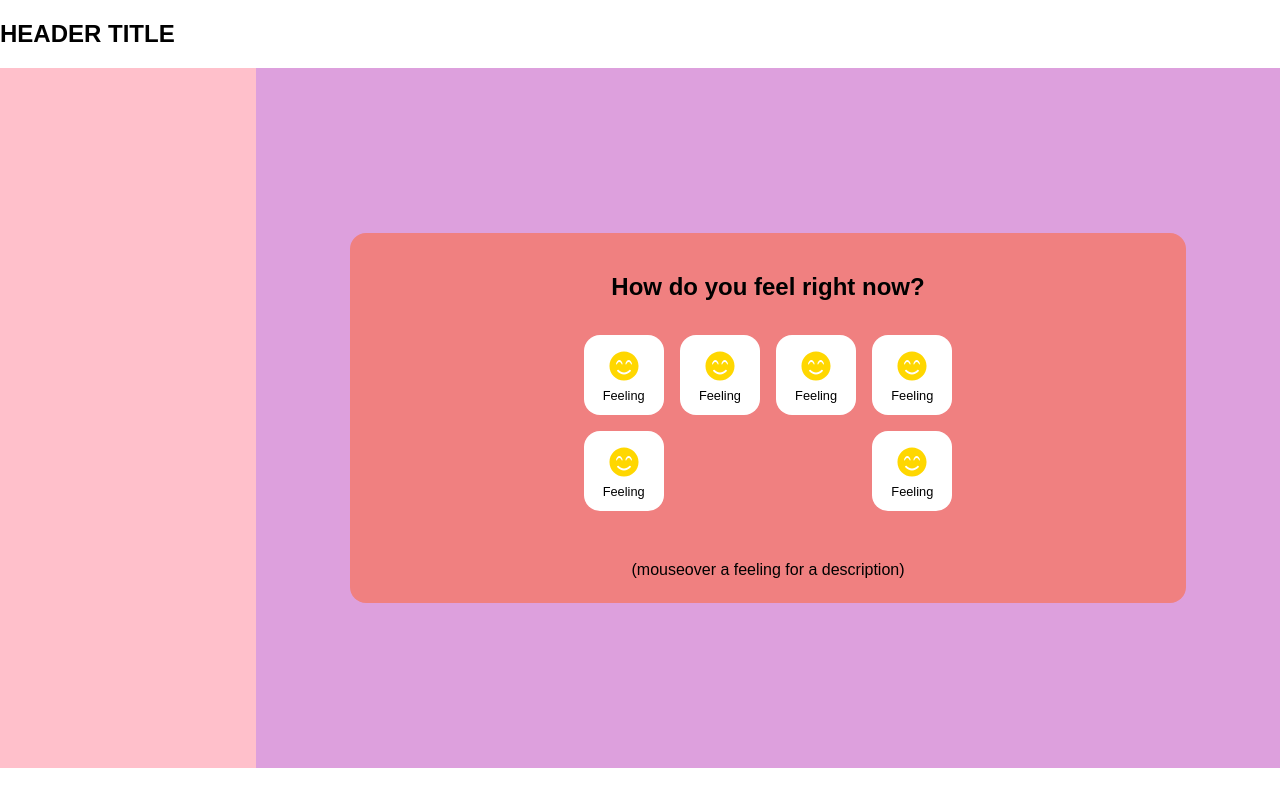
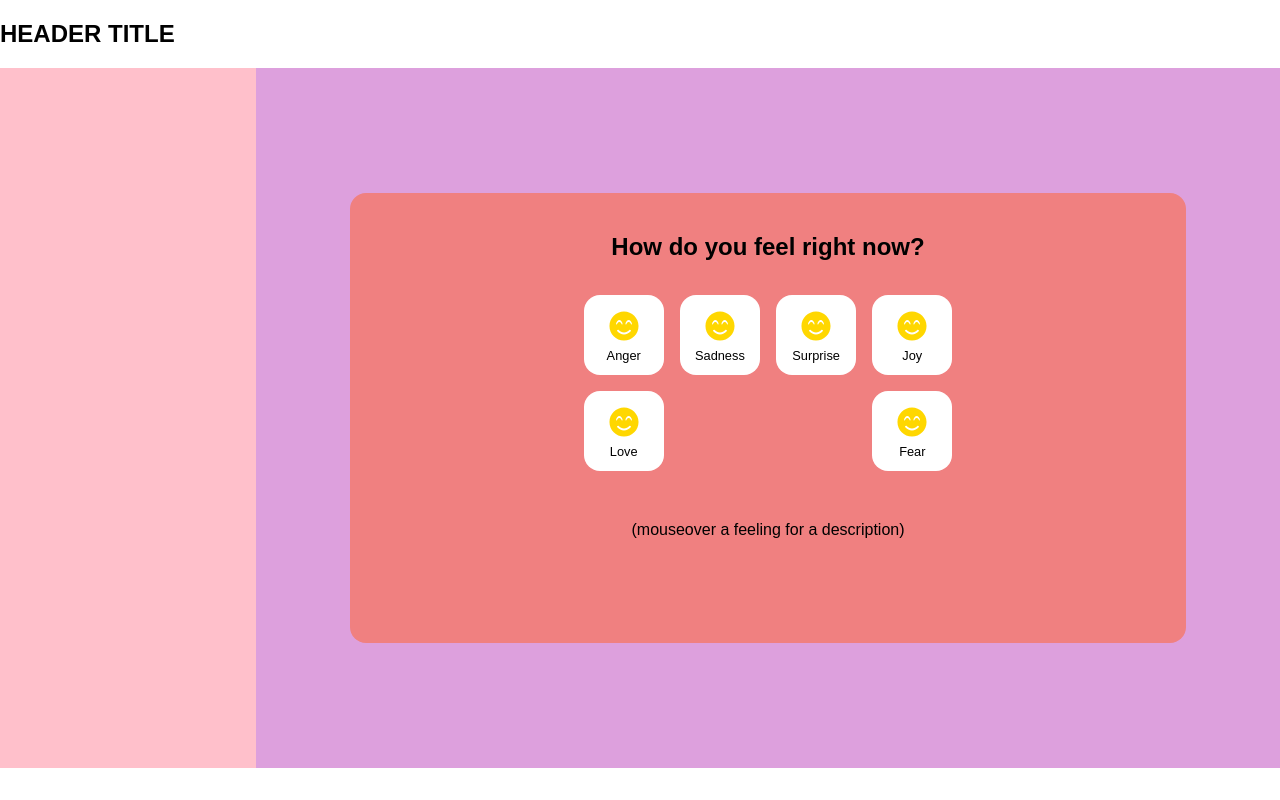
Before and after one commit to sjreive/journal_app, a React (Create React App) app in the folder client/: page / in a window 1280 px wide. Built offline with nearby package versions, Linux system fonts and the light colour scheme.

Commit message:
added onClick function to add

```diff
--- a/client/src/components/EntryForm/Feelings/FeelingList.js
+++ b/client/src/components/EntryForm/Feelings/FeelingList.js
@@ -3,14 +3,18 @@ import classes from "../Form.module.scss";
 import FeelingListItem from "./FeelingListItem";
 
 export default function FeelingList(props) {
-  return (
-    <div className={classes.feelingList}>
-      <FeelingListItem />
-      <FeelingListItem />
-      <FeelingListItem />
-      <FeelingListItem />
-      <FeelingListItem />
-      <FeelingListItem />
-    </div>
-  );
+  const feelingsList = Object.keys(props.feelings).map(feeling => {
+    return (
+      <FeelingListItem
+        key={feeling}
+        name={feeling}
+        emoticon={props.feelings[feeling].emoticon}
+        description={props.feelings[feeling].definition}
+        feelingObj={props.feelings[feeling]}
+        clickHandler={props.clickHandler}
+      />
+    );
+  });
+
+  return <div className={classes.feelingList}>{feelingsList}</div>;
 }
--- a/client/src/components/EntryForm/Feelings/FeelingListItem.js
+++ b/client/src/components/EntryForm/Feelings/FeelingListItem.js
@@ -4,9 +4,12 @@ import classes from "../Form.module.scss";
 
 export default function FeelingListItem(props) {
   return (
-    <div className={classes.feelingTile}>
+    <div
+      className={classes.feelingTile}
+      onClick={() => props.clickHandler(props.name, props.feelingObj)}
+    >
       <FaSmileBeam className={classes.feelingTile__icon} size={30} />
-      <p>Feeling</p>
+      <p>{props.name}</p>
     </div>
   );
 }
--- /dev/null
+++ b/client/src/components/EntryForm/Feelings/FeelingsTagItem.js
@@ -0,0 +1,14 @@
+import React from "react";
+import { FaSmileBeam, FaTimes } from "react-icons/fa";
+import classes from "../Form.module.scss";
+
+export default function FeelingsTagItem(props) {
+  console.log("feeling tag props:", props);
+  return (
+    <div className={classes.feelingTag}>
+      <FaTimes className={classes.feelingTag__icon} size={10} />
+      <FaSmileBeam className={classes.feelingTag__icon} size={10} />
+      <p>{props.name}</p>
+    </div>
+  );
+}
--- /dev/null
+++ b/client/src/components/EntryForm/Feelings/FeelingsTagList.js
@@ -0,0 +1,21 @@
+import React from "react";
+import classes from "../Form.module.scss";
+import FeelingsTagItem from "./FeelingsTagItem";
+
+export default function FeelingsTagList(props) {
+  console.log(props);
+  const feelingsList =
+    props.feelings &&
+    props.feelings.map(feeling => {
+      return (
+        <FeelingsTagItem
+          key={Object.keys(feeling)[0]}
+          name={Object.keys(feeling)[0]}
+          emoticon={feeling.emoticon}
+          clickHandler={props.clickHandler}
+        />
+      );
+    });
+
+  return <div className={classes.feelingsTagList}>{feelingsList}</div>;
+}
--- a/client/src/components/EntryForm/Form.js
+++ b/client/src/components/EntryForm/Form.js
@@ -1,15 +1,29 @@
-import React from "react";
+import React, { useState, useEffect } from "react";
 
 import classes from "./Form.module.scss";
+import { useVisualMode } from "../../hooks/useVisualMode";
 
 import FeelingList from "./Feelings/FeelingList";
+import FeelingsTagList from "./Feelings/FeelingsTagList";
 
 export default function Form(props) {
+  const [entryFeelings, setEntryFeelings] = useState([]);
+
+  //
+  const feelingClickHandler = (feeling, obj) => {
+    setEntryFeelings(prev => [...prev, { [feeling]: obj }]);
+    console.log(entryFeelings);
+  };
+
   return (
     <div className={classes.newEntryForm}>
       <h2>How do you feel right now?</h2>
-      <FeelingList feelings={props.feelings} />
+      <FeelingList
+        feelings={props.feelings}
+        clickHandler={feelingClickHandler}
+      />
       <p>(mouseover a feeling for a description)</p>
+      <FeelingsTagList feelings={entryFeelings} />
     </div>
   );
 }
--- a/client/src/components/EntryForm/Form.module.scss
+++ b/client/src/components/EntryForm/Form.module.scss
@@ -42,3 +42,28 @@
     font-size: 0.8rem;
   }
 }
+
+.feelingsTagList {
+  height: 5rem;
+  width: 70%;
+  margin: 0 auto;
+  @include flexThis(space-between, center, row);
+}
+
+.feelingTag {
+  margin-top: 0.2rem;
+  height: 3rem;
+  background-color: white;
+  border-radius: 1rem;
+  width: 7rem;
+
+  &__icon {
+    margin-top: 1rem;
+    color: gold;
+  }
+
+  p {
+    margin-top: 0.2rem;
+    font-size: 0.5rem;
+  }
+}
```
Also changed, not shown: client/src/components/EntryForm/Feelings/FeelingListItem.module.scss (deleted, +0 -29 lines), client/src/components/EntryForm/Feelings/FeelingList.module.scss (deleted).
